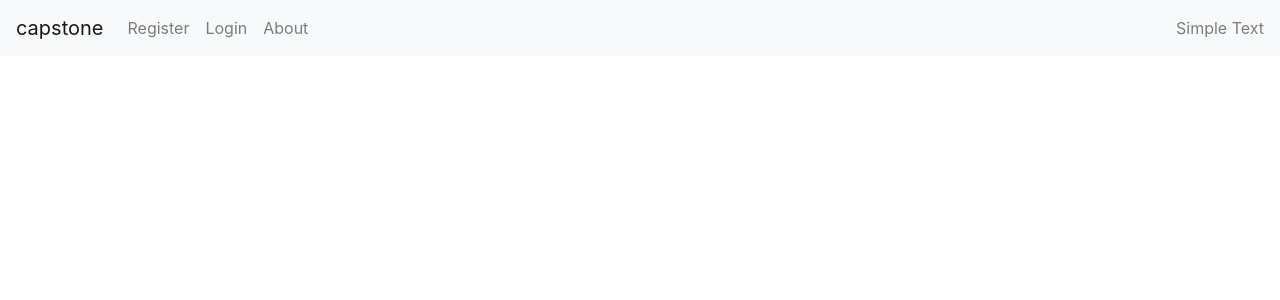
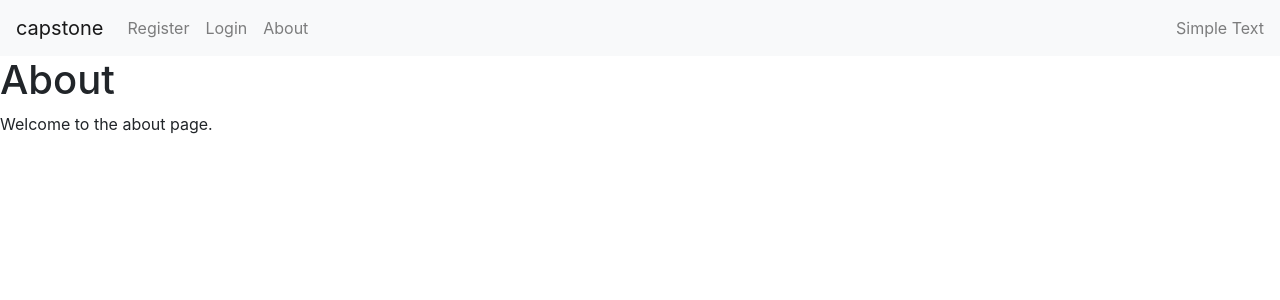
Before and after one commit to richardantao/capstone, a React (Create React App) app in the folder views/: page /about in a window 1280 px wide. Shown: the top 300 px of the page. Built offline with nearby package versions, Linux system fonts and the light colour scheme; no server answers.

Commit message:
adding styles to AppNav

```diff
--- a/views/src/App.js
+++ b/views/src/App.js
@@ -13,6 +13,7 @@ import Maps from './components/pages/Maps'
 import Checkout from './components/pages/Checkout'
 import Session from './components/pages/Session'
 import Home from './components/pages/Home'
+import About from './components/pages/About'
 import NotFound from './components/pages/NotFound'
 
 
@@ -34,6 +35,7 @@ export default class App extends Component {
           <Route name="session" path="/sessions" component={Session}/>
           <Route name="history" path="/history" component={History} />
           <Route name="home" exact path="/" component={Home}/>
+          <Route name="about" exact path="/about" component={About}/>
           <Route name="notFound" path="*" component={NotFound}/>
         </Switch>
       </Provider>
--- a/views/src/components/organisms/AppNav/AppNav.scss
+++ b/views/src/components/organisms/AppNav/AppNav.scss
@@ -1,4 +1,11 @@
 .appNav {
+    background-color: #E1E1E1;
+    a {
+        color: rgb(185, 160, 160);
+    }
+    a:hover {
+        color: rgb(64, 121, 160);
+    }
     width: 20%;
     position: relative;
         left: auto;
--- /dev/null
+++ b/views/src/components/pages/About/About.js
@@ -0,0 +1,47 @@
+import React, { Component } from "react";
+import Helmet from "react-helmet";
+
+import { connect } from "react-redux";
+import { fetchSessions, editSession, updateSession, deleteSession } from "../../../actions/app/sessions";
+import PropTypes from "prop-types";
+
+import AppNav from "../../organisms/AppNav";
+
+import "./About.scss";
+
+import AuthNav from '../../organisms/AuthNav';
+
+class About extends Component {
+    state = {
+
+    };
+
+    static propTypes = {
+
+    };
+
+    componentDidMount() {
+
+    };
+
+    render() {
+        const { } = this.state;
+
+        return (
+            <>
+                <Helmet>
+                    <meta name="description" content="" />
+                    <meta name="keywords" content="" />
+                    <title>About</title>
+                </Helmet>
+                <AuthNav/>
+                <main role="main">
+                    <h1>About</h1>
+                    <p>Welcome to the about page.</p>
+                </main>
+            </>
+        );
+    };
+};
+
+export default About;
--- /dev/null
+++ b/views/src/components/pages/About/index.js
@@ -0,0 +1,2 @@
+import Session from "./About";
+export default Session;
```
Also changed, not shown: views/src/components/pages/About/About.scss (added).
